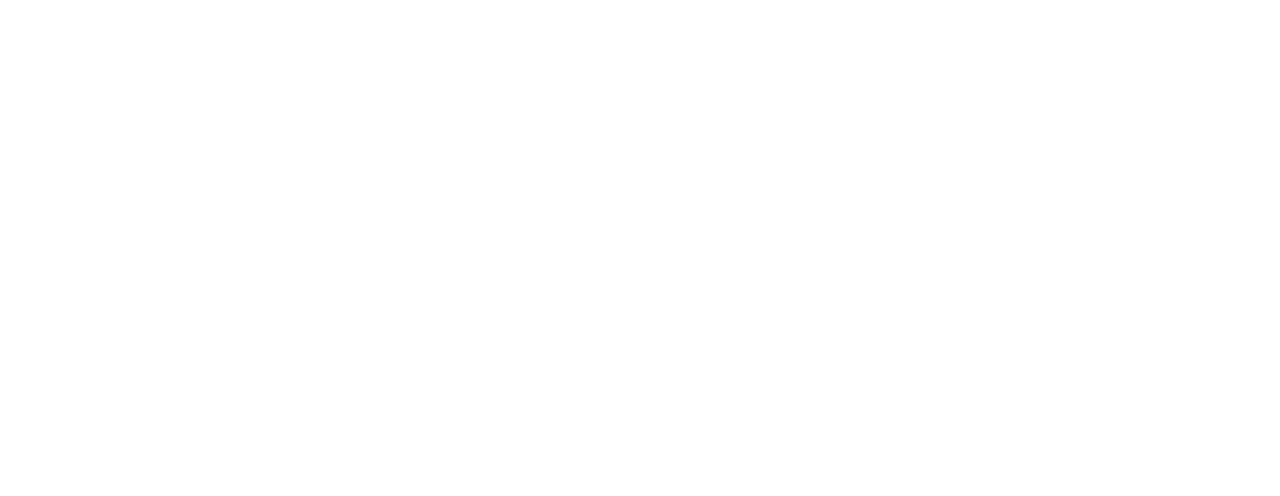
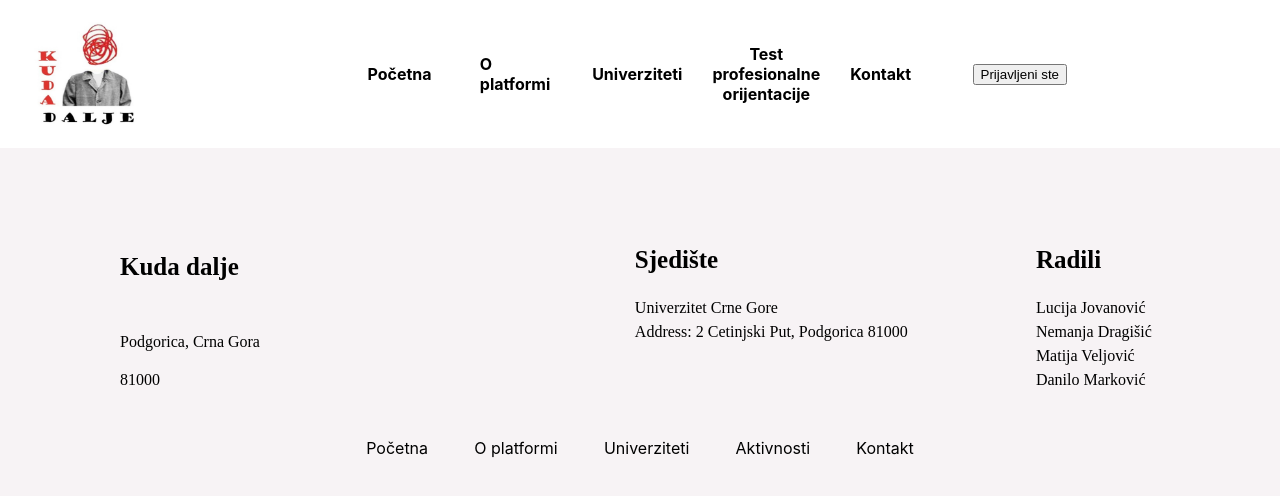
Before and after one commit to Nemanja2001/Softversko-projekat, a React (Create React App) app in the folder frontend/: page /korisnik/1/univerziteti/1/fakulteti/1/fakultetskejedinice in a window 1280 px wide. Before the commit this address had no page. Shown: the top 496 px of the page. Built offline with nearby package versions, Linux system fonts and the light colour scheme.

Commit message:
Dodate rute za test orijentacije i zapoceta fakultetske jedinica

```diff
--- a/frontend/src/App.js
+++ b/frontend/src/App.js
@@ -10,6 +10,7 @@
 import Univerziteti from './pages/Univerziteti';
 import Register from './pages/Register';
 import Fakulteti from './pages/Fakulteti';
+import FakultetskaJednicia from './pages/Fakultetska jedinica';
 
 function App() {
   //let location = useLocation()
@@ -24,8 +25,9 @@
           <Route path='/login' exact Component={Login}></Route>
           <Route path='/korisnik/:userID' Component={PocetnaStranica}></Route>
           <Route path='/Oplatformi' Component={Oplatformi}></Route>
-          <Route path='/Test' Component={Test}></Route>
-          <Route path='/Test2' Component={Test2}></Route>
+          <Route path='/korisnik/:userID/testorijentacije' Component={Oplatformi}></Route>
+          <Route path='/korisnik/:userID/testorijentacije/Test' Component={Test}></Route>
+          <Route path='/korisnik/:userID/testorijentacije/Test2' Component={Test2}></Route>
           <Route path='/korisnik/:userID/Oplatformi' Component={Oplatformi}></Route>
           <Route path='/univerziteti' Component={Univerziteti}></Route>
           <Route path='/korisnik/:userID/univerziteti' Component={Univerziteti}></Route>
@@ -33,6 +35,8 @@
           <Route path='/registracija' Component={Register}></Route>
           <Route path='/univerziteti/:uniID/fakulteti' Component={Fakulteti}></Route>
           <Route path='/korisnik/:userID/univerziteti/:uniID/fakulteti' Component={Fakulteti}></Route>
+          <Route path='/univerziteti/:uniID/fakulteti/:facultyName/fakultetskejedinice' Component={FakultetskaJednicia}></Route>
+          <Route path='/korisnik/:userID/univerziteti/:uniID/fakulteti/:facultyName/fakultetskejedinice' Component={FakultetskaJednicia}></Route>
       </Routes>
     </Router>
     </>
--- /dev/null
+++ b/frontend/src/pages/Fakultetska jedinica.js
@@ -0,0 +1,15 @@
+import React from 'react';
+import Header from './../components/Header'
+import Footer from './../components/Footer'
+class FakultetskaJednicia extends React.Component{
+
+    render(){
+            return <div>
+                <Header />
+                <Footer />
+            </div>
+    }
+
+}
+
+export default FakultetskaJednicia
```
